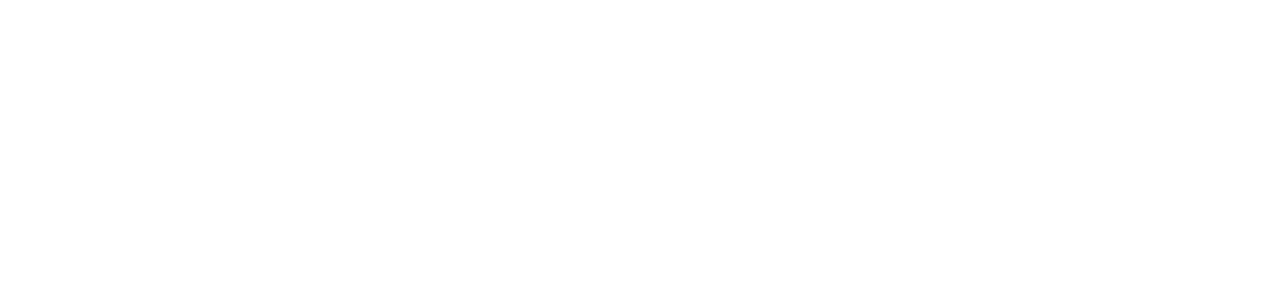
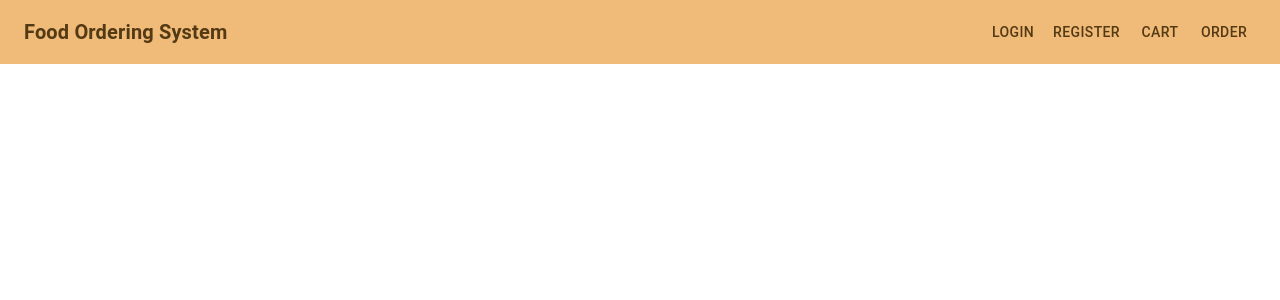
Before and after one commit to pareekakhilesh123/craft_my_plate, a React (Create React App) app: page / in a window 1280 px wide. Before the commit this address had no page. Shown: the top 300 px of the page. Built offline with nearby package versions, Linux system fonts and the light colour scheme.

Commit message:
"/" Home page route

```diff
--- a/src/App.js
+++ b/src/App.js
@@ -10,7 +10,7 @@
   return (
     <Router>
       <Routes>
-      <Route path="/home" element={<Homepage />} />
+      <Route path="/" element={<Homepage />} />
         <Route path="/login" element={<LoginPage />} />
         <Route path="/register" element={<Register/>} />
 
--- a/src/page/homepage/homepagecomponent/Navbar.js
+++ b/src/page/homepage/homepagecomponent/Navbar.js
@@ -35,8 +35,8 @@
                 <Button color="inherit" component={Link} to="/login">
                   Login
                 </Button>
-                <Button color="inherit" component={Link} to="/menu">
-                  Menu
+                <Button color="inherit" component={Link} to="/register">
+                  Register
                 </Button>
                 <Button color="inherit" component={Link} to="/cart">
                   Cart
```
